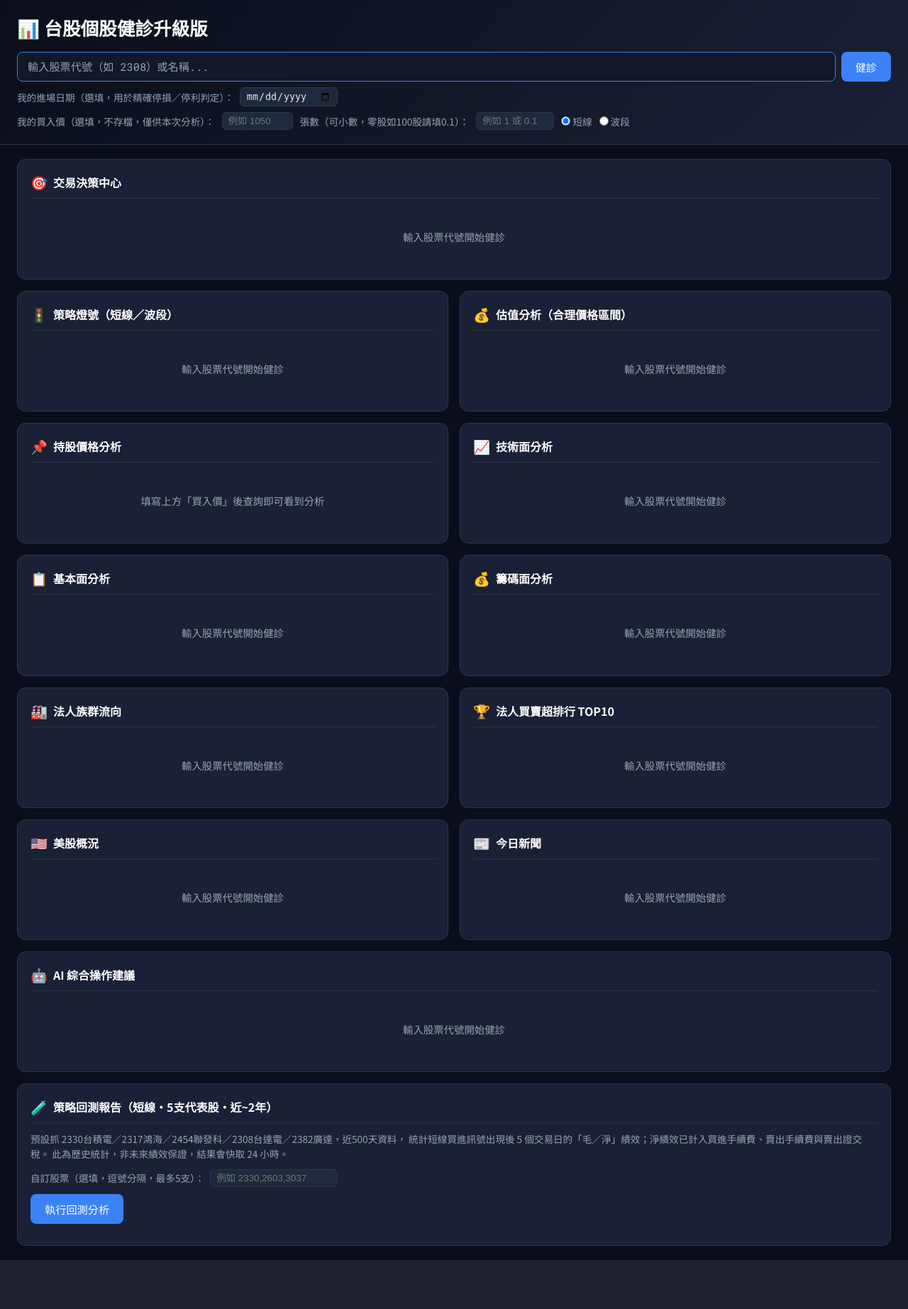
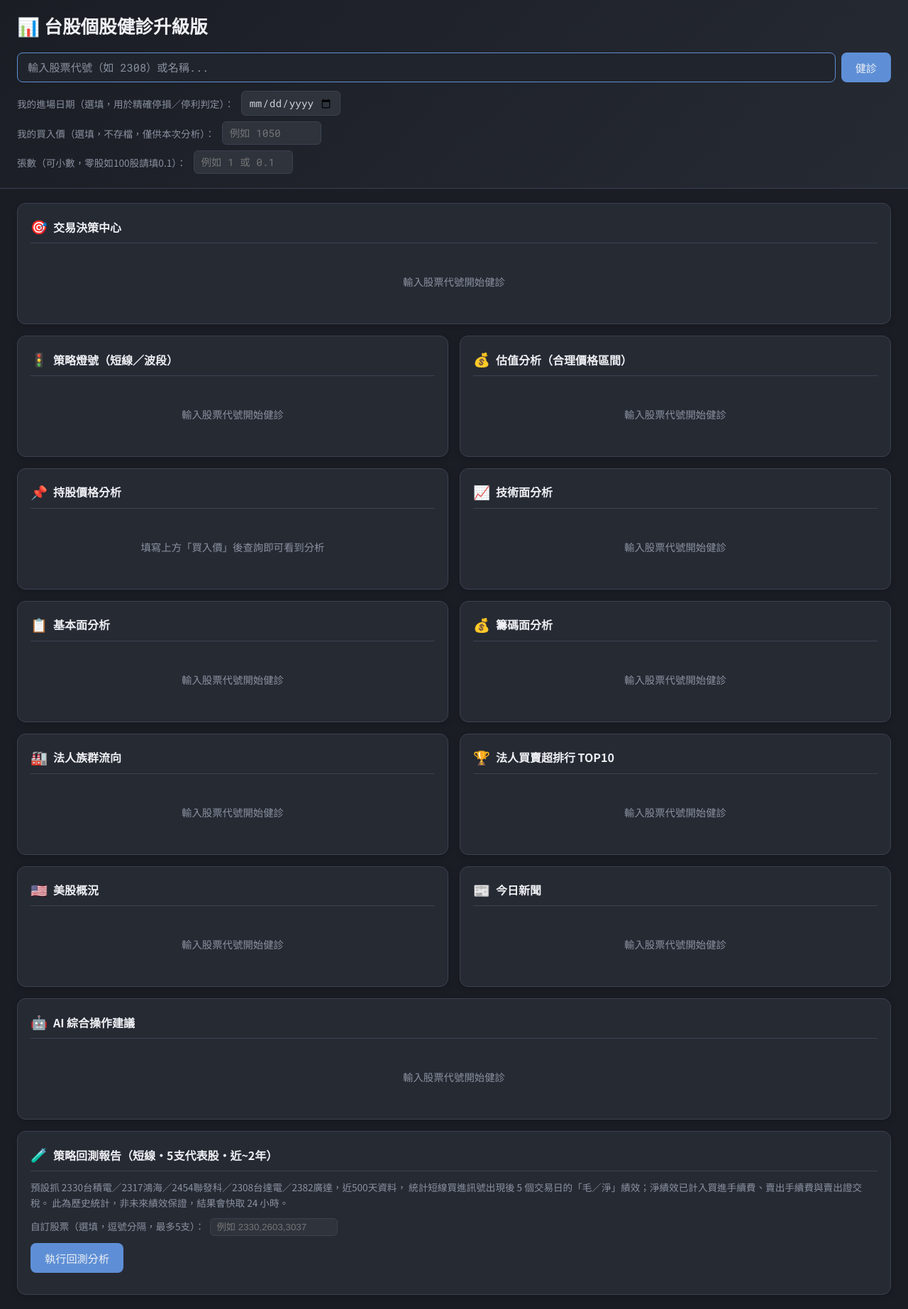
Before and after one commit to hidk740520-ops/Hidkcole, a Flask app: page / in a window 1280 px wide. Shown: the whole page at 71% size. Before the commit the page ends 1776 px from the top, so only its background shows below. Run offline with Flask 3, Linux system fonts and the light colour scheme.

Commit message:
Add files via upload

```diff
--- a/templates/index.html
+++ b/templates/index.html
@@ -9,35 +9,48 @@
 <link href="https://fonts.googleapis.com/css2?family=Noto+Sans+TC:wght@400;500;700&family=Noto+Serif+TC:wght@600;700&family=Roboto+Mono:wght@400;500;700&display=swap" rel="stylesheet">
 <style>
 :root{
-  --bg:#0a0e1a; --bg2:#111827; --card:#1a2035; --card2:#1e293b;
-  --border:#2d3748; --text:#e2e8f0; --text-dim:#94a3b8;
-  --red:#ef4444; --red-bg:rgba(239,68,68,.12); --green:#22c55e; --green-bg:rgba(34,197,94,.12);
-  --yellow:#eab308; --orange:#f97316; --blue:#3b82f6; --purple:#a855f7;
+  /* 護眼深色主題：降低亮度對比、降低顏色飽和度，減少長時間閱讀的視覺疲勞 */
+  --bg:#1a1d24; --bg2:#20242c; --card:#262a33; --card2:#2e333c;
+  --border:#3c4150; --text:#ccd1db; --text-dim:#8b91a1; --heading:#eef0f4;
+  --red:#df6a63; --red-bg:rgba(223,106,99,.14); --green:#5cb37e; --green-bg:rgba(92,179,126,.14);
+  --yellow:#d3a54a; --yellow-bg:rgba(211,165,74,.14); --orange:#d68a52; --blue:#5e8fd6; --purple:#9c85cf;
+  --blue-hover:#4d78b8;
 }
 *{margin:0;padding:0;box-sizing:border-box}
-body{font-family:'Noto Sans TC',sans-serif;background:var(--bg);color:var(--text);min-height:100vh}
+body{font-family:'Noto Sans TC',sans-serif;background:var(--bg);color:var(--text);min-height:100vh;line-height:1.5}
 .mono{font-family:'Roboto Mono',monospace}
 a{color:var(--blue);text-decoration:none}
 a:hover{text-decoration:underline}
 
 /* Header */
-.header{background:linear-gradient(135deg,#0a0e1a 0%,#1a2035 100%);border-bottom:1px solid var(--border);padding:20px 24px}
+.header{background:linear-gradient(135deg,var(--bg) 0%,var(--card) 100%);border-bottom:1px solid var(--border);padding:20px 24px}
 .header-top{display:flex;align-items:center;gap:16px;flex-wrap:wrap}
-.header h1{font-family:'Noto Serif TC',serif;font-size:1.6rem;font-weight:700;color:#fff;white-space:nowrap}
+.header h1{font-family:'Noto Serif TC',serif;font-size:1.6rem;font-weight:700;color:var(--heading);white-space:nowrap}
 .stock-info{display:flex;align-items:center;gap:12px;flex-wrap:wrap}
 .stock-id{font-family:'Roboto Mono',monospace;font-size:1.1rem;color:var(--blue);font-weight:700}
-.stock-name{font-size:1.2rem;font-weight:700;color:#fff}
+.stock-name{font-size:1.2rem;font-weight:700;color:var(--heading)}
 .report-time{margin-left:auto;font-size:.85rem;color:var(--text-dim);font-family:'Roboto Mono',monospace}
 
 /* Search bar */
 .search-bar{display:flex;gap:8px;margin-top:16px;flex-wrap:wrap}
-.search-bar input{flex:1;min-width:200px;padding:10px 14px;background:var(--bg2);border:1px solid var(--border);border-radius:8px;color:var(--text);font-size:.95rem;font-family:'Roboto Mono',monospace}
+.search-bar input{flex:1;min-width:200px;padding:10px 14px;background:var(--bg2);border:1px solid var(--border);border-radius:8px;color:var(--text);font-size:.95rem;font-family:'Roboto Mono',monospace;transition:border-color .2s}
 .search-bar input:focus{outline:none;border-color:var(--blue)}
 .search-bar input::placeholder{color:var(--text-dim)}
 .btn{padding:10px 20px;border:none;border-radius:8px;font-size:.95rem;font-weight:500;cursor:pointer;transition:all .2s;font-family:'Noto Sans TC',sans-serif}
-.btn-primary{background:var(--blue);color:#fff}
-.btn-primary:hover{background:#2563eb}
+.btn-primary{background:var(--blue);color:var(--heading)}
+.btn-primary:hover{background:var(--blue-hover)}
 .btn-primary:disabled{opacity:.5;cursor:not-allowed}
+
+/* 輸入欄位群組（進場日期／買入價／張數）：桌面同列對齊，手機一律上下堆疊，標籤與輸入框寬度一致 */
+.field-group{display:flex;flex-direction:column;gap:8px;margin-top:12px}
+.field-item{display:flex;align-items:center;gap:10px;flex-wrap:wrap;font-size:.85rem;color:var(--text-dim)}
+.field-item label{flex:0 0 auto}
+.field-input{background:var(--card2);border:1px solid var(--border);color:var(--text);border-radius:6px;padding:6px 10px;font-size:.9rem;font-family:'Roboto Mono',monospace;transition:border-color .2s;width:140px}
+.field-input:focus{outline:none;border-color:var(--blue)}
+@media(max-width:640px){
+  .field-item{flex-direction:column;align-items:stretch;gap:6px}
+  .field-input{width:100%}
+}
 
 /* Grid */
 .container{max-width:1400px;margin:0 auto;padding:20px 24px}
@@ -45,8 +58,8 @@ a:hover{text-decoration:underline}
 @media(max-width:768px){.grid{grid-template-columns:1fr}}
 
 /* Card */
-.card{background:var(--card);border:1px solid var(--border);border-radius:12px;padding:18px;overflow:hidden}
-.card-title{font-size:1rem;font-weight:700;color:#fff;margin-bottom:12px;display:flex;align-items:center;gap:8px;padding-bottom:8px;border-bottom:1px solid var(--border)}
+.card{background:var(--card);border:1px solid var(--border);border-radius:12px;padding:18px;overflow:hidden;box-shadow:0 2px 8px rgba(0,0,0,.18)}
+.card-title{font-size:1rem;font-weight:700;color:var(--heading);margin-bottom:12px;display:flex;align-items:center;gap:8px;padding-bottom:8px;border-bottom:1px solid var(--border)}
 .card-title .icon{font-size:1.2rem}
 .card-body{font-size:.9rem;line-height:1.6}
 
@@ -58,11 +71,11 @@ a:hover{text-decoration:underline}
 /* Table */
 table{width:100%;border-collapse:collapse;font-size:.85rem}
 th{text-align:left;padding:6px 8px;color:var(--text-dim);font-weight:500;border-bottom:1px solid var(--border)}
-td{padding:6px 8px;border-bottom:1px solid rgba(45,55,72,.4)}
+td{padding:6px 8px;border-bottom:1px solid rgba(60,65,80,.45)}
 tr:last-child td{border-bottom:none}
 
 /* Indicators */
-.indicator-row{display:flex;justify-content:space-between;align-items:center;padding:6px 0;border-bottom:1px solid rgba(45,55,72,.3)}
+.indicator-row{display:flex;justify-content:space-between;align-items:center;padding:6px 0;border-bottom:1px solid rgba(60,65,80,.35)}
 .indicator-row:last-child{border-bottom:none}
 .ind-label{color:var(--text-dim);font-size:.85rem}
 .ind-value{font-family:'Roboto Mono',monospace;font-weight:500}
@@ -72,10 +85,10 @@ tr:last-child td{border-bottom:none}
 .score-badge{display:inline-block;padding:2px 10px;border-radius:12px;font-size:.8rem;font-weight:700;font-family:'Roboto Mono',monospace}
 .score-pos{background:var(--red-bg);color:var(--red)}
 .score-neg{background:var(--green-bg);color:var(--green)}
-.score-neu{background:rgba(234,179,8,.12);color:var(--yellow)}
+.score-neu{background:var(--yellow-bg);color:var(--yellow)}
 
 /* Verdict */
-.verdict-box{background:var(--card2);border:2px solid var(--border);border-radius:12px;padding:20px;text-align:center;margin-bottom:16px}
+.verdict-box{background:var(--card2);border:2px solid var(--border);border-radius:12px;padding:20px;text-align:center;margin-bottom:16px;box-shadow:0 2px 10px rgba(0,0,0,.2)}
 .verdict-label{font-size:1.8rem;font-weight:700;font-family:'Noto Serif TC',serif}
 .verdict-buy{color:var(--green);border-color:var(--green)}
 .verdict-watch{color:var(--yellow);border-color:var(--yellow)}
@@ -92,14 +105,14 @@ tr:last-child td{border-bottom:none}
 .reasons li::marker{color:var(--blue)}
 
 /* News */
-.news-item{padding:10px 0;border-bottom:1px solid rgba(45,55,72,.4)}
+.news-item{padding:10px 0;border-bottom:1px solid rgba(60,65,80,.45)}
 .news-item:last-child{border-bottom:none}
 .news-title{font-size:.9rem;font-weight:500;margin-bottom:4px}
 .news-meta{font-size:.78rem;color:var(--text-dim);display:flex;gap:8px;align-items:center}
 .news-tag{display:inline-block;padding:1px 6px;border-radius:4px;font-size:.72rem;font-weight:700}
 .tag-pos{background:var(--red-bg);color:var(--red)}
 .tag-neg{background:var(--green-bg);color:var(--green)}
-.tag-neu{background:rgba(148,163,184,.12);color:var(--text-dim)}
+.tag-neu{background:rgba(139,145,161,.14);color:var(--text-dim)}
 
 /* Sector flow */
 .sector-item{display:flex;justify-content:space-between;align-items:center;padding:6px 10px;border-radius:6px;margin-bottom:4px;font-size:.85rem}
@@ -109,7 +122,7 @@ tr:last-child td{border-bottom:none}
 .sector-val{font-family:'Roboto Mono',monospace;font-weight:700}
 
 /* US market */
-.us-item{display:flex;justify-content:space-between;align-items:center;padding:8px 0;border-bottom:1px solid rgba(45,55,72,.4)}
+.us-item{display:flex;justify-content:space-between;align-items:center;padding:8px 0;border-bottom:1px solid rgba(60,65,80,.45)}
 .us-item:last-child{border-bottom:none}
 .us-name{font-size:.9rem;color:var(--text-dim)}
 .us-close{font-family:'Roboto Mono',monospace;font-weight:500}
@@ -133,17 +146,19 @@ tr:last-child td{border-bottom:none}
     <input type="text" id="stockInput" placeholder="輸入股票代號（如 2308）或名稱..." onkeypress="if(event.key==='Enter')doSearch()">
     <button class="btn btn-primary" id="searchBtn" onclick="doSearch()">健診</button>
   </div>
-  <div style="margin-top:8px;font-size:.85rem;color:var(--text-dim);display:flex;align-items:center;gap:8px;flex-wrap:wrap">
-    <label for="entryDateInput">我的進場日期（選填，用於精確停損／停利判定）：</label>
-    <input type="date" id="entryDateInput" style="background:var(--card2);border:1px solid var(--border);color:var(--text);border-radius:6px;padding:4px 8px">
-  </div>
-  <div style="margin-top:8px;font-size:.85rem;color:var(--text-dim);display:flex;align-items:center;gap:10px;flex-wrap:wrap">
-    <label for="buyPriceInput">我的買入價（選填，不存檔，僅供本次分析）：</label>
-    <input type="number" step="0.01" id="buyPriceInput" placeholder="例如 1050" style="width:100px;background:var(--card2);border:1px solid var(--border);color:var(--text);border-radius:6px;padding:4px 8px">
-    <label for="sharesInput">張數（可小數，零股如100股請填0.1）：</label>
-    <input type="number" step="0.001" id="sharesInput" placeholder="例如 1 或 0.1" style="width:110px;background:var(--card2);border:1px solid var(--border);color:var(--text);border-radius:6px;padding:4px 8px">
-    <label><input type="radio" name="strategyPref" value="short" checked> 短線</label>
-    <label><input type="radio" name="strategyPref" value="mid"> 波段</label>
+  <div class="field-group">
+    <div class="field-item">
+      <label for="entryDateInput">我的進場日期（選填，用於精確停損／停利判定）：</label>
+      <input type="date" id="entryDateInput" class="field-input">
+    </div>
+    <div class="field-item">
+      <label for="buyPriceInput">我的買入價（選填，不存檔，僅供本次分析）：</label>
+      <input type="number" step="0.01" id="buyPriceInput" placeholder="例如 1050" class="field-input">
+    </div>
+    <div class="field-item">
+      <label for="sharesInput">張數（可小數，零股如100股請填0.1）：</label>
+      <input type="number" step="0.001" id="sharesInput" placeholder="例如 1 或 0.1" class="field-input">
+    </div>
   </div>
 </div>
 
@@ -442,15 +457,7 @@ function fetchTechData() {
     url += '&buy_price=' + encodeURIComponent(buyPrice);
     var shares = document.getElementById('sharesInput').value;
     if (shares) url += '&shares=' + encodeURIComponent(shares);
-    // 改用 getElementsByName 而非 querySelector([name=...]:checked)，
-    // 避免部分 Safari 版本對屬性選擇器語法過於嚴格而拋出
-    // "The string did not match the expected pattern" 錯誤
-    var radios = document.getElementsByName('strategyPref');
-    var strategyPref = 'short';
-    for (var ri = 0; ri < radios.length; ri++) {
-      if (radios[ri].checked) { strategyPref = radios[ri].value; break; }
-    }
-    url += '&strategy_pref=' + encodeURIComponent(strategyPref);
+    url += '&strategy_pref=short';
   }
   return fetch(url)
     .then(function(r){ return r.json(); })
```
